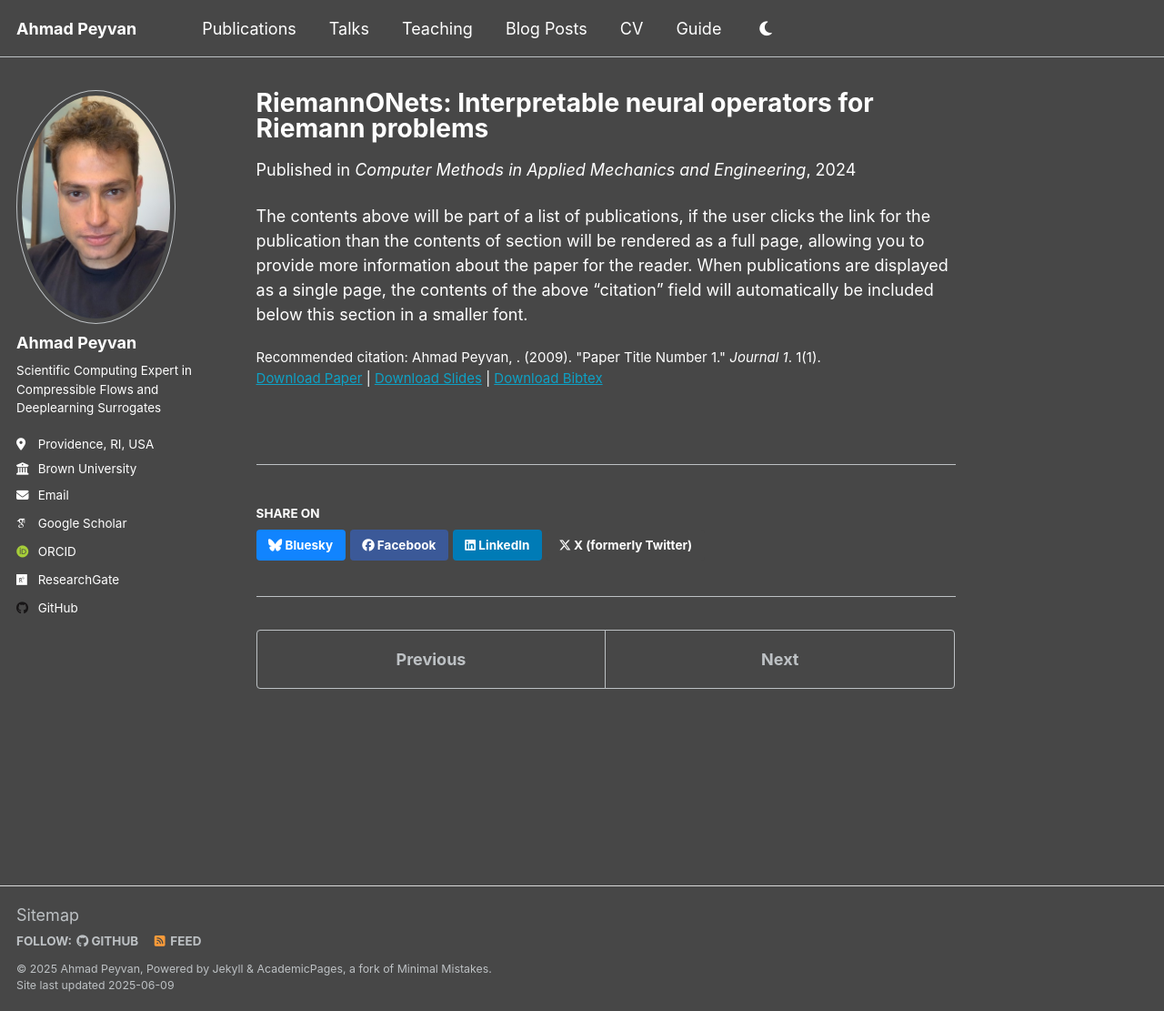
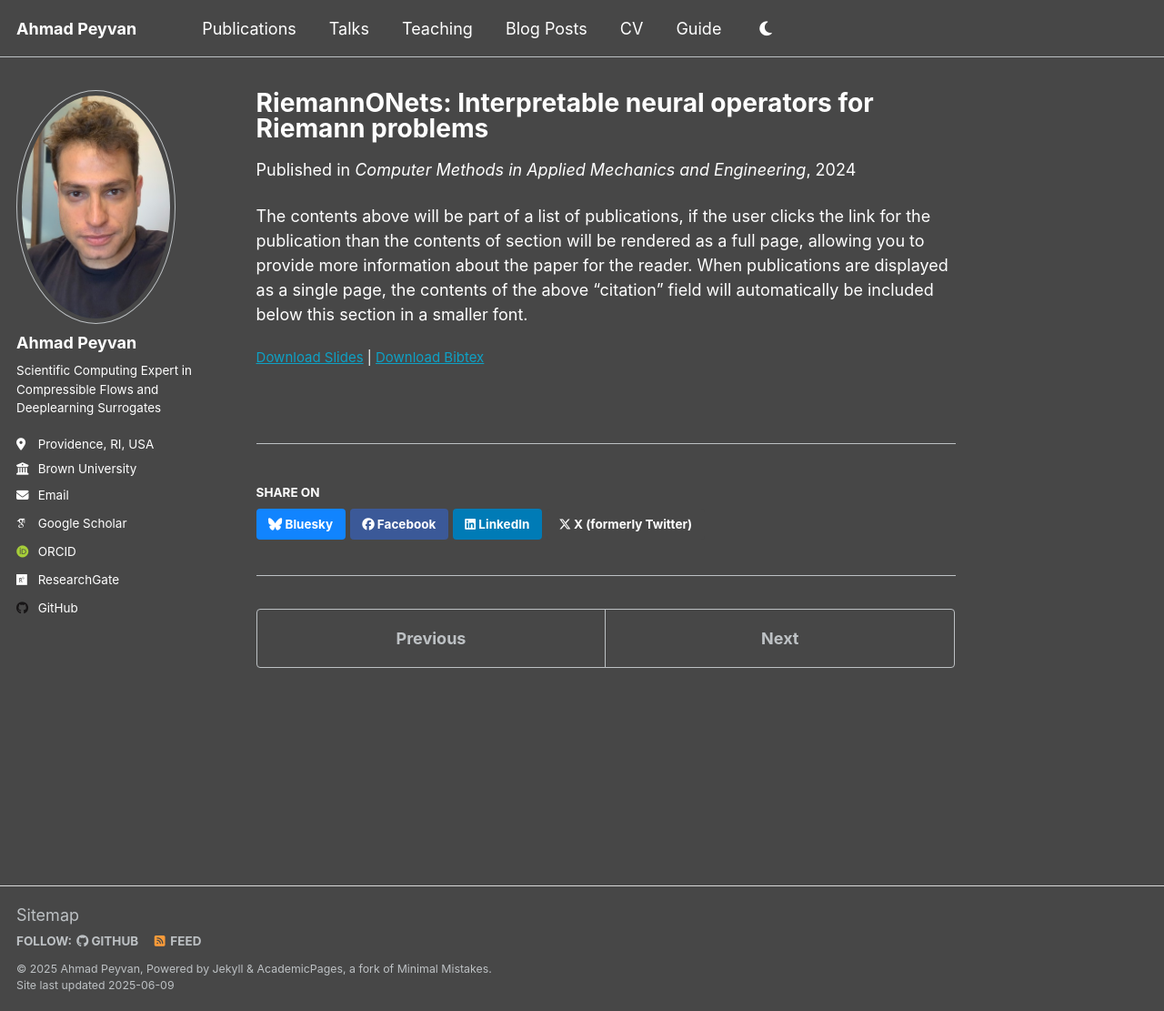
Before and after one commit to ahmadpeyvan/ahmadpeyvan.github.io, a Jekyll site: the page built from _publications/2009-10-01-paper-title-number-1.md, in a window 1280 px wide and 1111 px high. Shown: the whole window at 91% size. Built offline with Jekyll 4.4.1, drawn with Linux system fonts in a browser that asks for light colours; some web fonts are replaced; part of the change alters nothing that is shown.

Commit message:
Adding papers

```diff
--- a/_publications/2009-10-01-paper-title-number-1.md
+++ b/_publications/2009-10-01-paper-title-number-1.md
@@ -9,6 +9,6 @@ venue: 'Computer Methods in Applied Mechanics and Engineering'
 slidesurl: 'http://academicpages.github.io/files/slides1.pdf'
 paperurl: 'https://www.sciencedirect.com/science/article/pii/S0045782524002524'
 bibtexurl: 'https://scholar.googleusercontent.com/scholar.bib?q=info:PL4SWtlu_CcJ:scholar.google.com/&output=citation&scisdr=CgLFYV4tENqptf0h-MM:AAZF9b8AAAAAaEcn4MPw3rzKyZ866saOiLB1MuE&scisig=AAZF9b8AAAAAaEcn4NYjg6ot-TETbLkMu5zKFM0&scisf=4&ct=citation&cd=-1&hl=en'
-citation: 'Ahmad Peyvan, . (2009). &quot;Paper Title Number 1.&quot; <i>Journal 1</i>. 1(1).'
+# citation: 'Ahmad Peyvan, . (2009). &quot;Paper Title Number 1.&quot; <i>Journal 1</i>. 1(1).'
 ---
 The contents above will be part of a list of publications, if the user clicks the link for the publication than the contents of section will be rendered as a full page, allowing you to provide more information about the paper for the reader. When publications are displayed as a single page, the contents of the above "citation" field will automatically be included below this section in a smaller font.
```
